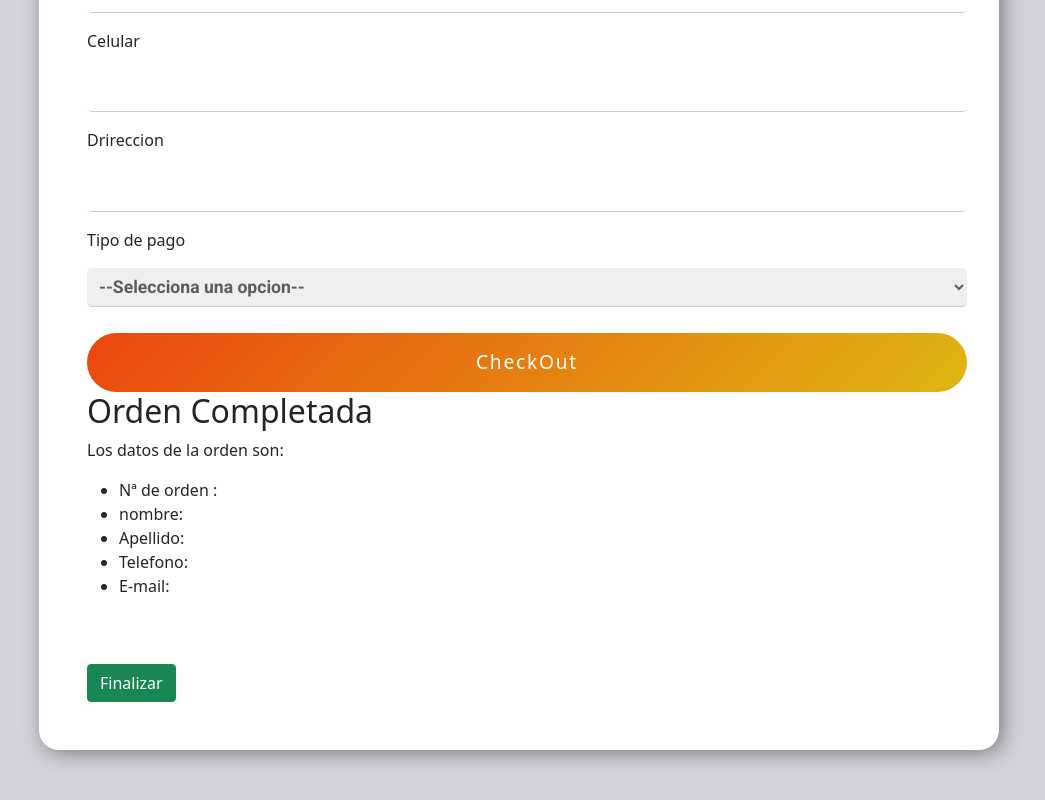
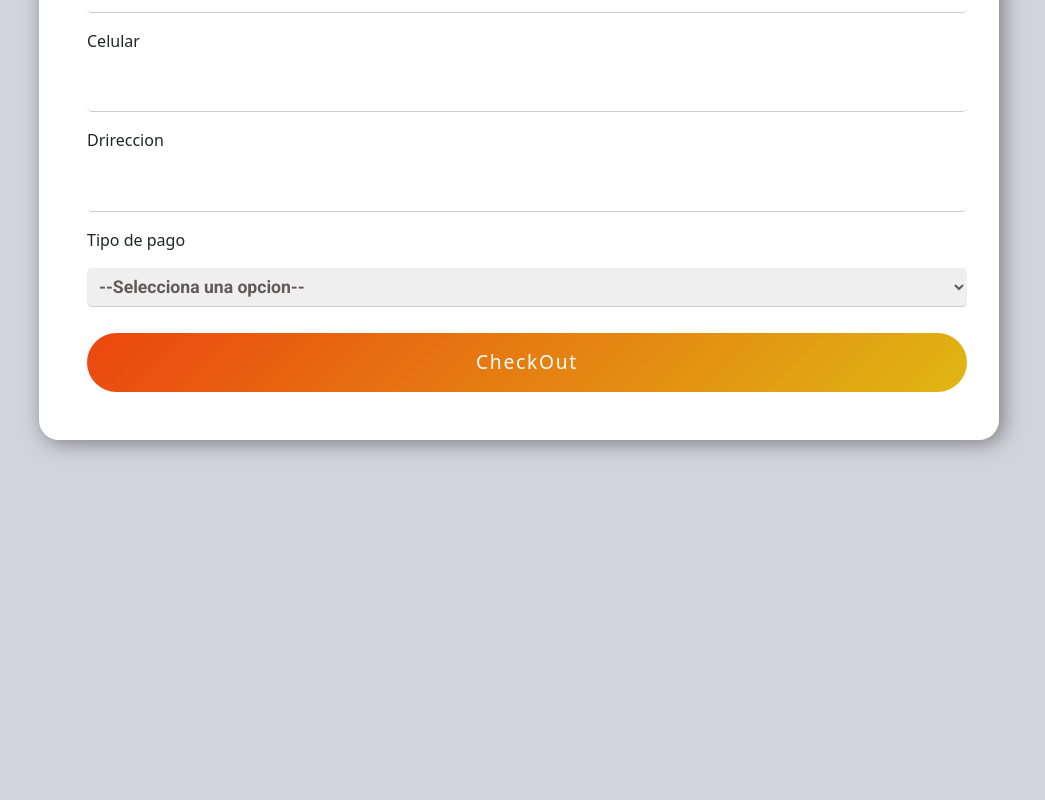
Before and after one commit to Andrezgrondona/supesu, a React (Create React App) app: page /checkout in a window 1280 px wide. Shown: the part 603-1403 px from the top of the page, without its empty margins (121-1166 px from the left). After the commit the page ends 1093 px from the top, so only its background shows below. Built offline with nearby package versions, Linux system fonts and the light colour scheme.

Commit message:
renderizado condicional checkout

```diff
--- a/src/views/Checkout/Checkout.js
+++ b/src/views/Checkout/Checkout.js
@@ -9,10 +9,15 @@ import CompletedOrder from '../CompletedOrder/CompletedOrder'
 
 
 function Checkout() {
+  const handleClick = () => {
+    orderId(true)
+  }
+
+
     const {cart} = React.useContext(CartContext)
     const {removeFromCart} = React.useContext(CartContext)
     const [data, setData] = React.useState([])
-    const [orderId, setOrderId] = React.useState()
+    const [orderId, setOrderId] = React.useState(false)
     const handleChange=(event) =>{
         const {name, value} = event.target
         setData({...data, [name]:value})
@@ -46,27 +51,12 @@ function Checkout() {
   return (
   <>
 
-
-  {/* {isInCart(item.id) ? (
-                <Link to={`/cart`} >
-                  <button>Ir al carrito </button>
-                </Link>
-            ) : (
-              <AddButton
-                onSubmit={() => addToCart(item, count)}
-                count={count}
-                setCount={setCount}
-                stock={item.stock}
-              />
-            )}
-  */}
-
-
 <Container>
 
      <div class="mainscreen">
       <div class="card2">
        <div class="fondoForm">
+
         <form onSubmit={handleSubmit}>
          <h1>CheckOut</h1>
          <h2>Informacion de pago</h2>
@@ -88,7 +78,6 @@ function Checkout() {
             <p>Drireccion</p>
             <input type="text" class="inputbox" name="Direccion" onChange={handleChange} required />
 
-
             <p>Tipo de pago</p>
             <select class="inputbox" name="Tipo de Pago" id="card_type" onChange={handleChange} required>
               <option value="">--Selecciona una opcion--</option>
@@ -97,16 +86,17 @@ function Checkout() {
               <option value="ContraEntrega" >Contra Entrega</option>
             </select>
 
-              <button type="submit" class="button">CheckOut</button>
+              <button type="submit" class="button">CheckOut {handleClick}
 
-            <div>
+              </button>
+          </form>
+
+          {orderId ? <div>
                 <CompletedOrder orderId={orderId} data={data}/>
                 <Link to="/Home" >
-                 {/* <Button variant="success" >Finalizar</Button> */}
                  <Button variant="success" onClick={ ()=>deleteAll()} >Finalizar</Button>
                 </Link>
-            </div>
-          </form>
+          </div> : undefined}
         </div>
       </div>
     </div>
```
Lines whose indentation alone changed are shown as unchanged.
